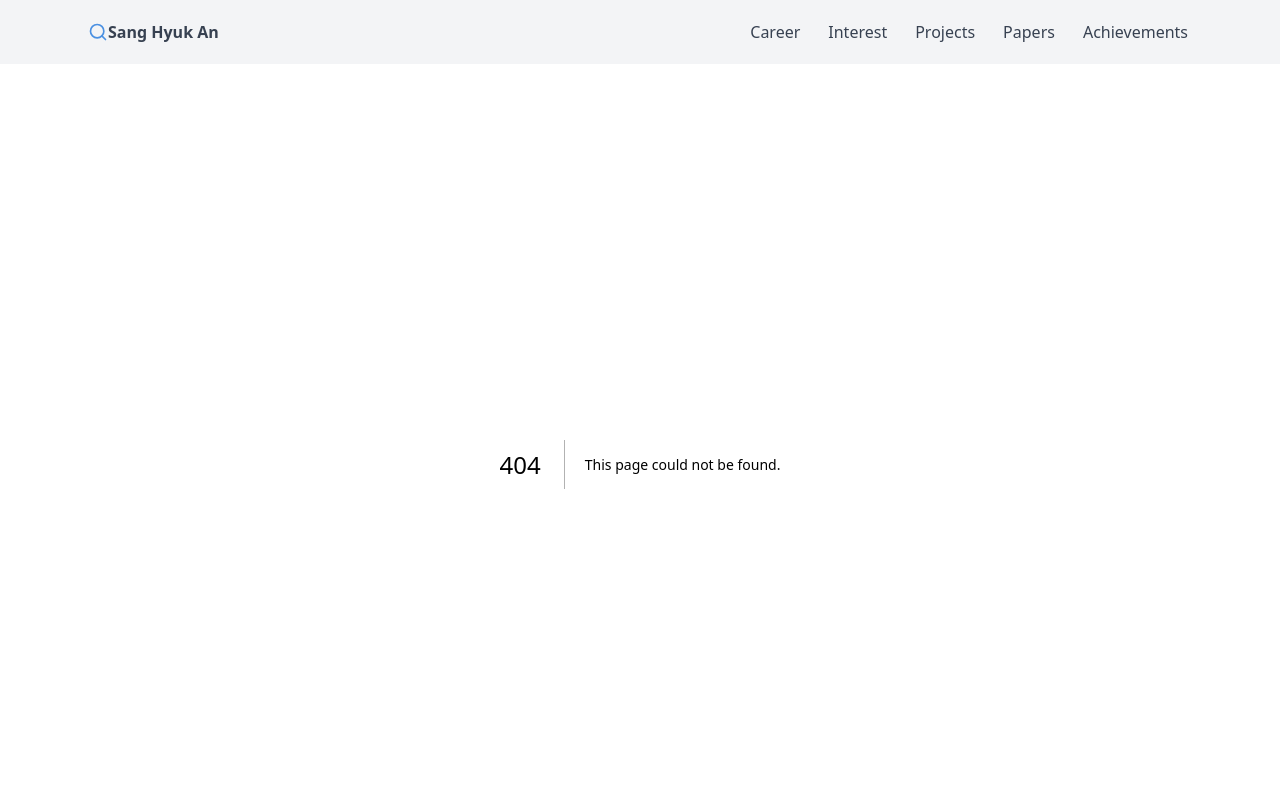
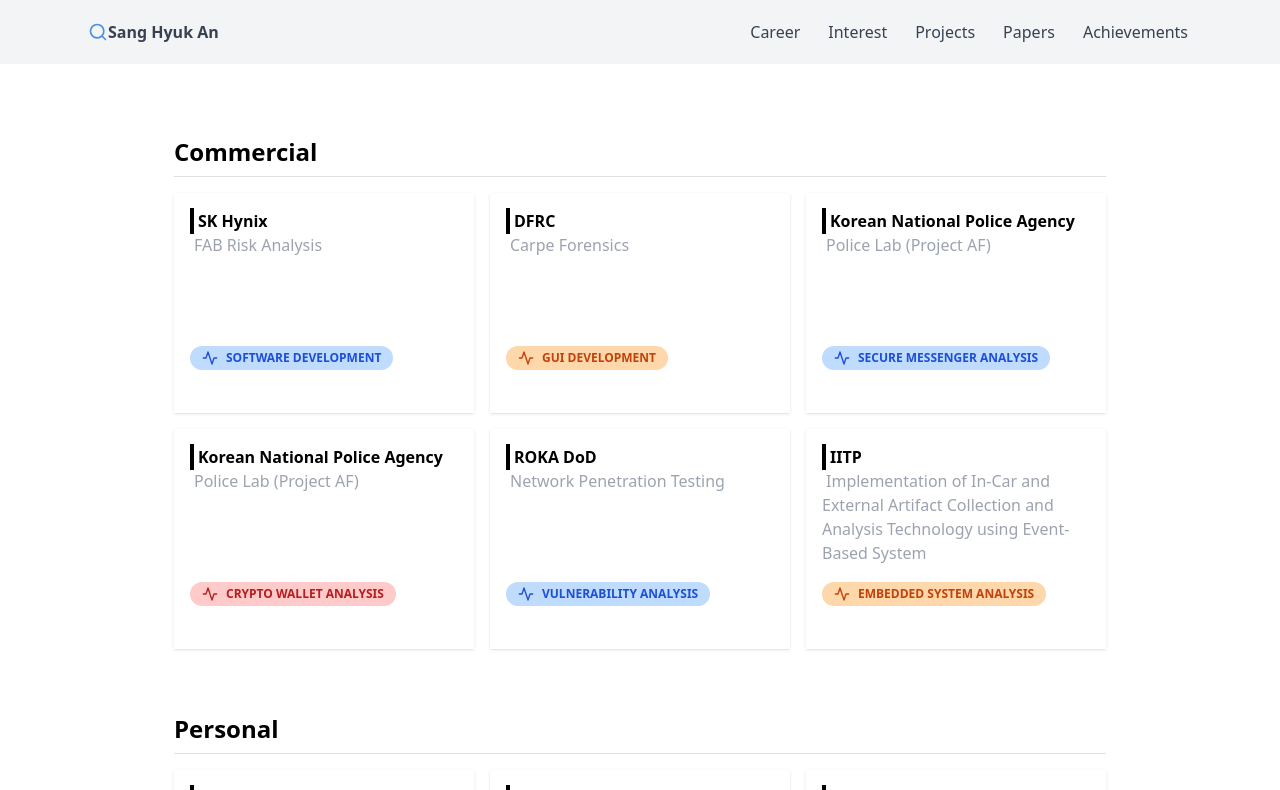
Before and after one commit to starson1/varedkr, a Next.js app: page /projects in a window 1280 px wide. Before the commit this address had no page. Shown: the top 790 px of the page. Built offline with nearby package versions, Linux system fonts and the light colour scheme.

Commit message:
Projects Added

```diff
--- a/pages/achievement.tsx
+++ b/pages/achievement.tsx
@@ -18,7 +18,6 @@
     {}
   );
   const [windowWidth, setWindowWidth] = useState(0);
-  const [selectedCard, setSelectedCard] = useState(null);
 
   useEffect(() => {
     const fetchData = async () => {
@@ -128,7 +127,7 @@
   return (
     <div className="flex justify-center py-10">
       <div className="grid gap-4">
-        {Object.entries(groupedCards).map(([category, cards]) => (
+        {Object.entries(groupedCards).reverse().map(([category, cards]) => (
           <div key={category}>
             <h2 className="text-2xl font-bold mt-6 py-2">{category}</h2>
             <Divider className="" />
--- /dev/null
+++ b/pages/api/projects.ts
@@ -0,0 +1,85 @@
+import { NextApiRequest, NextApiResponse } from "next";
+
+export const projectData = [
+  {
+    id: "2",
+    category: "Commercial",
+    name: "FAB Risk Analysis",
+    company: "SK Hynix",
+    position: "Software Development",
+  },
+  {
+    id: "1",
+    category: "Commercial",
+    name: "Carpe Forensics",
+    company: "DFRC",
+    position: "GUI Development",
+  },
+  {
+    id: "1",
+    category: "Commercial",
+    name: "Police Lab (Project AF)",
+    company: "Korean National Police Agency",
+    position: "Secure Messenger Analysis",
+  },
+  {
+    id: "1",
+    category: "Commercial",
+    name: "Police Lab (Project AF)",
+    company: "Korean National Police Agency",
+    position: "Crypto Wallet Analysis",
+  },
+  {
+    id: "1",
+    category: "Commercial",
+    name: "Network Penetration Testing",
+    company: "ROKA DoD",
+    position: "Vulnerability Analysis",
+  },
+  {
+    id: "1",
+    category: "Commercial",
+    name: "Implementation of In-Car and External Artifact Collection and Analysis Technology using Event-Based System",
+    company: "IITP",
+    position: "Embedded system Analysis",
+  },
+  {
+    id: "0",
+    category: "Personal",
+    name: "MS Windows Server Analysis",
+    company:"",
+    position: "Analyzer",
+  },
+  {
+    id: "0",
+    category: "Personal",
+    name: "Stock Trade Automation",
+    company:"",
+    position: "Developer",
+  },
+  {
+    id: "0",
+    category: "Personal",
+    name: "TeamBlind Application Analysis",
+    company:"",
+    position: "Analyzer",
+  },
+  {
+    id: "0",
+    category: "Personal",
+    name: "Forensic Cheatsheet",
+    company:"",
+    position: "Developer, Writer",
+  },
+  {
+    id: "0",
+    category: "Personal",
+    name: "IVI Analysis Environment Setup",
+    company:"",
+    position: "Project Manager",
+  },
+];
+
+export default function handler(_: NextApiRequest, res: NextApiResponse) {
+  res.status(200).json(projectData);
+}
--- a/pages/papers.tsx
+++ b/pages/papers.tsx
@@ -117,20 +117,7 @@
                   </div>
                   <div className="h-2/5 inline-flex flex-col justify-end">
                     <div className="text-xs inline-flex items-center font-bold leading-sm uppercase px-3 py-1 bg-orange-200 text-orange-700 rounded-full">
-                      <svg
-                        xmlns="http://www.w3.org/2000/svg"
-                        width="16"
-                        height="16"
-                        viewBox="0 0 24 24"
-                        fill="none"
-                        stroke="currentColor"
-                        stroke-width="2"
-                        stroke-linecap="round"
-                        stroke-linejoin="round"
-                        className="feather feather-activity mr-2"
-                      >
-                        <polyline points="22 12 18 12 15 21 9 3 6 12 2 12"></polyline>
-                      </svg>
+                    <svg xmlns="http://www.w3.org/2000/svg" height="1em" viewBox="0 0 600 512" fill="currentColor"><path d="M64 64V241.6c5.2-1 10.5-1.6 16-1.6H96V208 64c0-8.8-7.2-16-16-16s-16 7.2-16 16zM80 288c-17.7 0-32 14.3-32 32c0 0 0 0 0 0v24c0 66.3 53.7 120 120 120h48c52.5 0 97.1-33.7 113.4-80.7c-3.1 .5-6.2 .7-9.4 .7c-20 0-37.9-9.2-49.7-23.6c-9 4.9-19.4 7.6-30.3 7.6c-15.1 0-29-5.3-40-14c-11 8.8-24.9 14-40 14H120c-13.3 0-24-10.7-24-24s10.7-24 24-24h40c8.8 0 16-7.2 16-16s-7.2-16-16-16H120 80zM0 320s0 0 0 0c0-18 6-34.6 16-48V64C16 28.7 44.7 0 80 0s64 28.7 64 64v82c5.1-1.3 10.5-2 16-2c25.3 0 47.2 14.7 57.6 36c7-2.6 14.5-4 22.4-4c20 0 37.9 9.2 49.7 23.6c9-4.9 19.4-7.6 30.3-7.6c35.3 0 64 28.7 64 64v64 24c0 92.8-75.2 168-168 168H168C75.2 512 0 436.8 0 344V320zm336-64c0-8.8-7.2-16-16-16s-16 7.2-16 16v48 16c0 8.8 7.2 16 16 16s16-7.2 16-16V256zM160 240c5.5 0 10.9 .7 16 2v-2V208c0-8.8-7.2-16-16-16s-16 7.2-16 16v32h16zm64 24v40c0 8.8 7.2 16 16 16s16-7.2 16-16V256 240c0-8.8-7.2-16-16-16s-16 7.2-16 16v24z"/></svg>
                       {card.position}
                     </div>
                   </div>
--- /dev/null
+++ b/pages/projects.tsx
@@ -0,0 +1,146 @@
+import { useEffect, useState } from "react";
+import { motion } from "framer-motion";
+import Divider from "@mui/material/Divider";
+
+interface Card {
+  id: string;
+  category: string;
+  name: string;
+  company: string;
+  position: string;
+}
+
+const Project = () => {
+  const [cards, setCards] = useState<Card[]>([]);
+  const [groupedCards, setGroupedCards] = useState<{ [key: string]: Card[] }>(
+    {}
+  );
+  const [windowWidth, setWindowWidth] = useState(0);
+  const [selectedCard, setSelectedCard] = useState(null);
+
+  useEffect(() => {
+    const fetchData = async () => {
+      try {
+        const response = await fetch("/api/projects");
+        const data = await response.json();
+        setCards(data);
+
+        // Group the cards by category
+        const grouped = data.reduce(
+          (result: { [key: string]: Card[] }, card: Card) => {
+            if (result[card.category]) {
+              result[card.category].push(card);
+            } else {
+              result[card.category] = [card];
+            }
+            return result;
+          },
+          {}
+        );
+        setGroupedCards(grouped);
+      } catch (error) {
+        console.error("Error fetching data:", error);
+      }
+    };
+
+    fetchData();
+
+    const handleResize = () => {
+      setWindowWidth(window.innerWidth);
+    };
+
+    // Set the initial window width
+    setWindowWidth(window.innerWidth);
+
+    // Add event listener for window resize
+    window.addEventListener("resize", handleResize);
+
+    // Clean up the event listener on component unmount
+    return () => {
+      window.removeEventListener("resize", handleResize);
+    };
+  }, []);
+
+  const getRandomColor = () => {
+    const colors = ["red", "blue", "green", "yellow", "purple", "orange"];
+    const randomIndex = Math.floor(Math.random() * colors.length);
+    return colors[randomIndex];
+  };
+
+  const cardWidth = 300;
+  const cardHeight = 220;
+  const containerPadding = 20;
+
+  return (
+    <div className="flex justify-center py-10">
+      <div className="grid gap-4">
+        {Object.entries(groupedCards).map(([category, cards]) => (
+          <div key={category}>
+            <h2 className="text-2xl font-bold mt-6 py-2">{category}</h2>
+            <Divider className="" />
+            <div
+              className={`grid ${
+                windowWidth <= cardWidth * 3 + containerPadding * 3
+                  ? windowWidth <= cardWidth * 2 + containerPadding * 2
+                    ? "grid-cols-1"
+                    : "grid-cols-2"
+                  : "grid-cols-3"
+              } gap-4 py-4`}
+            >
+              {cards.map((card) => {
+                const color = getRandomColor(); // Generate random color
+                return (
+                  <motion.div
+                    initial={{ scale: 0 }}
+                    animate={{ scale: 1 }}
+                    exit={{ scale: 0 }}
+                    key={card.id}
+                    className="bg-white p-4 shadow cursor-pointer"
+                    whileHover={{ scale: 1.1 }}
+                    style={{
+                      width: cardWidth,
+                      height: cardHeight,
+                    }}
+                  >
+                    <div className="text-base font-bold text-black">
+                      <span className="w-full p-0.5 bg-black lg:w-1/3 "></span>
+                      {card.company ? (
+                          <span className="pl-1">{card.company}</span>
+                      ) : (<span className="pl-1">{card.name}</span>)}
+                    </div>
+                    <div className="h-3/5">
+                    {card.company ? (
+                          <span className="pl-1 text-gray-400">{card.name}</span>
+                      ) : null }
+                    </div>
+                    <div
+                      className={`text-xs inline-flex items-center font-bold leading-sm uppercase px-3 py-1 rounded-full bg-${color}-200 text-${color}-700`}
+                    >
+                      <svg
+                        xmlns="http://www.w3.org/2000/svg"
+                        width="16"
+                        height="16"
+                        viewBox="0 0 24 24"
+                        fill="none"
+                        stroke="currentColor"
+                        strokeWidth="2"
+                        strokeLinecap="round"
+                        strokeLinejoin="round"
+                        className="feather feather-activity mr-2"
+                      >
+                        <polyline points="22 12 18 12 15 21 9 3 6 12 2 12"></polyline>
+                      </svg>
+                      {card.position}
+                    </div>
+                  </motion.div>
+                );
+              })}
+            </div>
+          </div>
+        ))}
+      </div>
+    </div>
+  );
+};
+
+export default Project;
```
Also changed, not shown: 1 other file (tests, documents, lock files or other folders).
